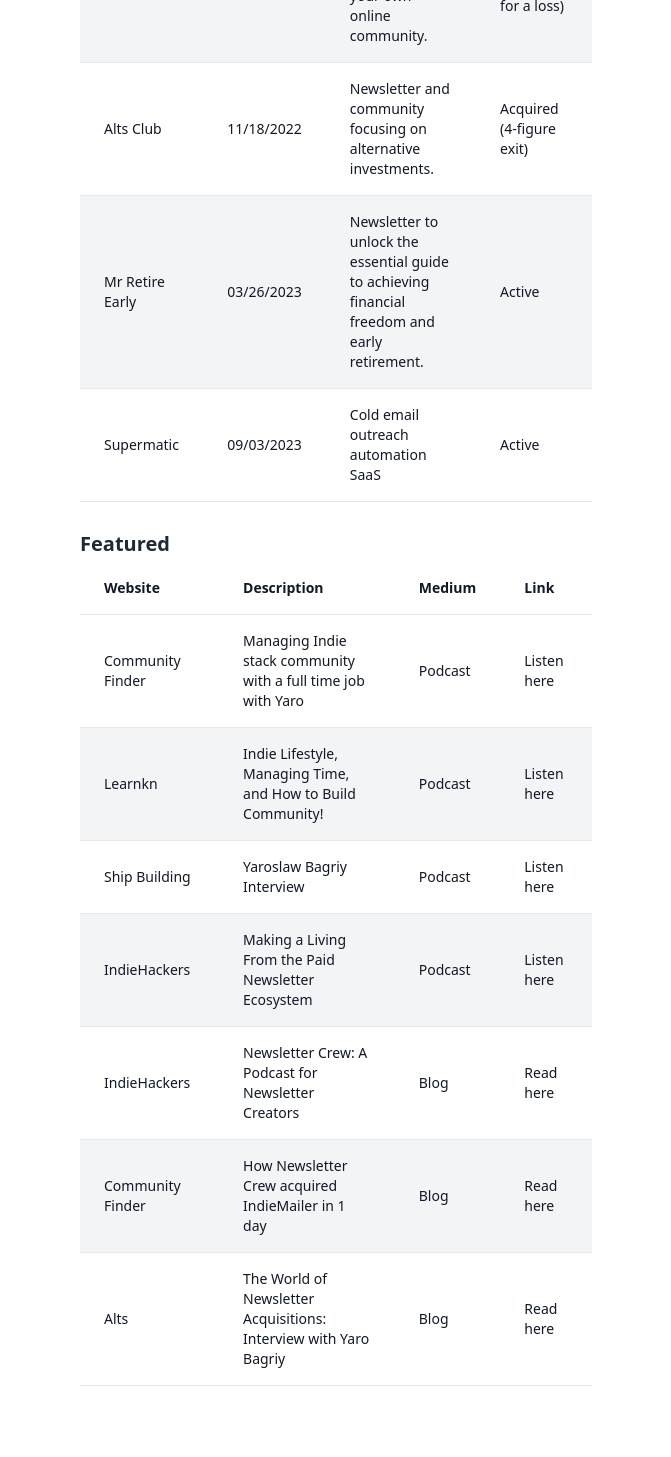
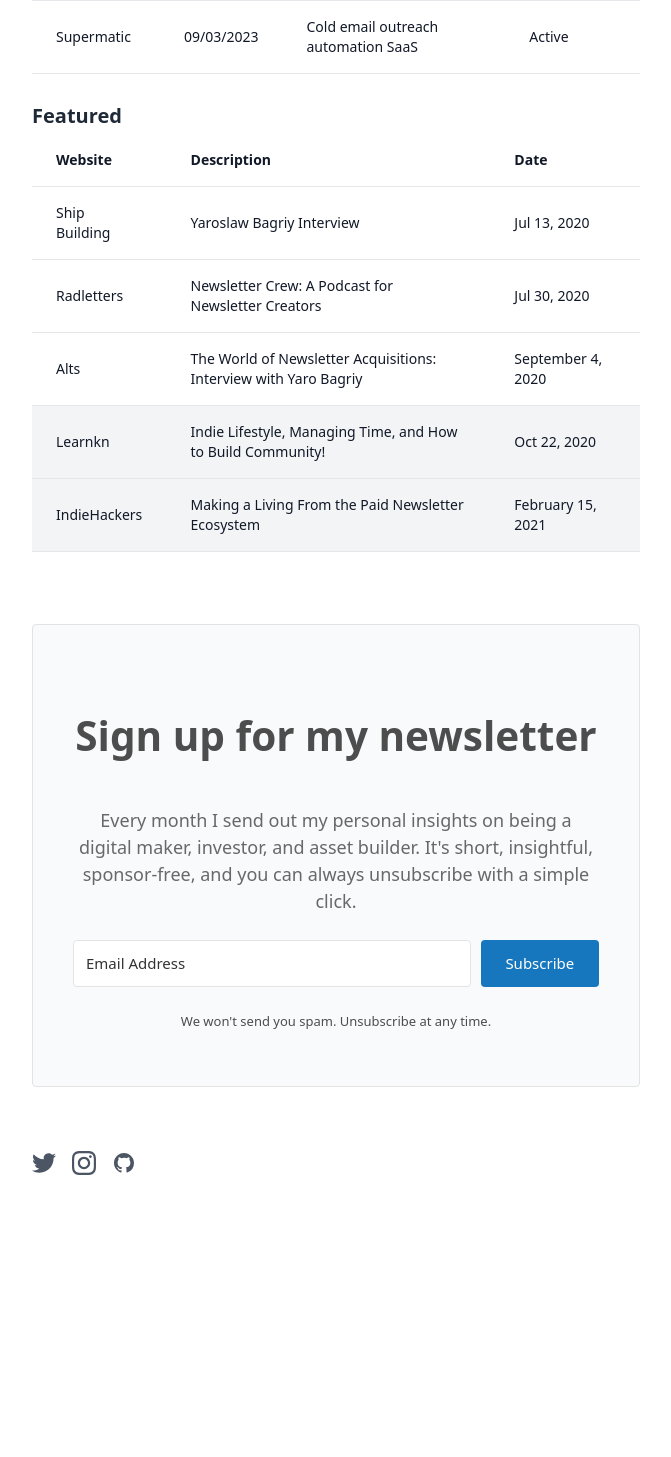
Before and after one commit to YaroslawBagriy/yarobagriy, a Next.js app: page / in a window 1280 px wide. Shown: the part 1200-2657 px from the top of the page, without its empty margins (304-975 px from the left). After the commit the page ends 2407 px from the top, so only its background shows below. Built offline with nearby package versions, Linux system fonts and the light colour scheme.

Commit message:
Finalized website and added Fathom script

```diff
--- a/src/app/layout.js
+++ b/src/app/layout.js
@@ -4,13 +4,16 @@
 const inter = Inter({ subsets: ['latin'] })
 
 export const metadata = {
-  title: 'Create Next App',
-  description: 'Generated by create next app',
+  title: 'Yaro Bagriy',
+  description: 'My personal website',
 }
 
 export default function RootLayout({ children }) {
   return (
     <html lang="en">
+      <head>
+        <script src="https://cdn.usefathom.com/script.js" data-site="TDRQDBKZ" defer></script>
+      </head>
       <body className={inter.className}>{children}</body>
     </html>
   )
--- a/src/app/page.js
+++ b/src/app/page.js
@@ -9,7 +9,7 @@
     <div className="flex flex-col flex-1 font-sans min-h-screen md:justify-center max-w-2xl mx-auto w-full text-gray-900">
       <Header siteTitle={"Yaro Bagriy"} />
 
-      <main className="flex flex-col flex-1 md:justify-center max-w-xl mx-auto px-4 py-8 md:p-8 w-full">
+      <main className="flex flex-col flex-1 md:justify-center max-w-4xl mx-auto px-4 py-8 md:p-8 w-full">
         <div className="text-center">
           <h1 className="text-2xl font-bold text-indigo-600 leading-none font-inter space-x-48">
             I create digital products and invest in income producing assets.
@@ -22,7 +22,7 @@
           <br />
           <p className="mt-1 text-base text-gray-700 leading-relaxed text-left font-body">
             My goal is to build enough income producing assets to fully sustain my lifestyle. A few of those
-            assets include SaaS projects, podcasts, newsletters, crypto, communities, real
+            assets include SaaS projects, podcasts, newsletters, crypto, real
             estate rentals, and a stock dividend portfolio.
           </p>
           <br />
@@ -30,6 +30,7 @@
             My non-work hobbies include triathlons, collecting Pokemon cards, traveling, poker, chess, MMA, and spending
             quality time with my family.
           </p>
+          <br />
           <br />
           <h2 className="text-xl font-bold text-gray-800 leading-none text-left">
             Projects
@@ -109,52 +110,34 @@
                       <tr>
                         <th scope="col" class="px-6 py-4">Website</th>
                         <th scope="col" class="px-6 py-4">Description</th>
-                        <th scope="col" class="px-6 py-4">Medium</th>
-                        <th scope="col" class="px-6 py-4">Link</th>
+                        <th scope="col" class="px-6 py-4">Date</th>
                       </tr>
                     </thead>
                     <tbody>
                       <tr class="border-b dark:border-neutral-500 no-scrollbar hover:bg-indigo-500 hover:text-white">
-                        <td class="whitespace-normal px-6 py-4">Community Finder</td>
-                        <td class="whitespace-normal px-6 py-4">Managing Indie stack community with a full time job with Yaro</td>
-                        <td class="whitespace-normal px-6 py-4">Podcast</td>
-                        <td class="whitespace-normal px-6 py-4"><a href="https://www.community-finder.co/podcasts/managing-indie-stack-community">Listen here</a></td>
+                        <td class="whitespace-normal px-6 py-4"><a href="https://podcasts.apple.com/us/podcast/18-yaroslaw-bagriy-interview/id1503184253?i=1000484640098">Ship Building</a></td>
+                        <td class="whitespace-normal px-6 py-4"><a href="https://podcasts.apple.com/us/podcast/18-yaroslaw-bagriy-interview/id1503184253?i=1000484640098">Yaroslaw Bagriy Interview</a></td>
+                        <td class="whitespace-normal px-6 py-4">Jul 13, 2020</td>
+                      </tr>
+                      <tr class="border-b dark:border-neutral-500 no-scrollbar hover:bg-indigo-500 hover:text-white">
+                        <td class="whitespace-normal px-6 py-4"><a href="https://www.radletters.com/blog/newsletter-crew-a-podcast-for-newsletter-creators">Radletters</a></td>
+                        <td class="whitespace-normal px-6 py-4"><a href="https://www.radletters.com/blog/newsletter-crew-a-podcast-for-newsletter-creators">Newsletter Crew: A Podcast for Newsletter Creators</a></td>
+                        <td class="whitespace-normal px-6 py-4">Jul 30, 2020</td>
+                      </tr>
+                      <tr class="border-b dark:border-neutral-500 no-scrollbar hover:bg-indigo-500 hover:text-white">
+                        <td class="whitespace-normal px-6 py-4"><a href="https://alternativeassets.club/an-interview-with-yaro-bigry/">Alts</a></td>
+                        <td class="whitespace-normal px-6 py-4"><a href="https://alternativeassets.club/an-interview-with-yaro-bigry/">The World of Newsletter Acquisitions: Interview with Yaro Bagriy</a></td>
+                        <td class="whitespace-normal px-6 py-4">September 4, 2020</td>
                       </tr>
                       <tr class="border-b bg-gray-100 dark:border-neutral-800 no-scrollbar hover:bg-indigo-500 hover:text-white">
-                        <td class="whitespace-normal px-6 py-4">Learnkn</td>
-                        <td class="whitespace-normal px-6 py-4">Indie Lifestyle, Managing Time, and How to Build Community!</td>
-                        <td class="whitespace-normal px-6 py-4">Podcast</td>
-                        <td class="whitespace-normal px-6 py-4"><a href="https://www.youtube.com/watch?v=6OezrHYCK5c">Listen here</a></td>
-                      </tr>
-                      <tr class="border-b dark:border-neutral-500 no-scrollbar hover:bg-indigo-500 hover:text-white">
-                        <td class="whitespace-normal px-6 py-4">Ship Building</td>
-                        <td class="whitespace-normal px-6 py-4">Yaroslaw Bagriy Interview</td>
-                        <td class="whitespace-normal px-6 py-4">Podcast</td>
-                        <td class="whitespace-normal px-6 py-4"><a href="https://podcasts.apple.com/us/podcast/18-yaroslaw-bagriy-interview/id1503184253?i=1000484640098">Listen here</a></td>
+                        <td class="whitespace-normal px-6 py-4"><a href="https://www.youtube.com/watch?v=6OezrHYCK5c">Learnkn</a></td>
+                        <td class="whitespace-normal px-6 py-4"><a href="https://www.youtube.com/watch?v=6OezrHYCK5c">Indie Lifestyle, Managing Time, and How to Build Community!</a></td>
+                        <td class="whitespace-normal px-6 py-4">Oct 22, 2020</td>
                       </tr>
                       <tr class="border-b bg-gray-100 dark:border-neutral-800 no-scrollbar hover:bg-indigo-500 hover:text-white">
-                        <td class="whitespace-normal px-6 py-4">IndieHackers</td>
-                        <td class="whitespace-normal px-6 py-4">Making a Living From the Paid Newsletter Ecosystem</td>
-                        <td class="whitespace-normal px-6 py-4">Podcast</td>
-                        <td class="whitespace-normal px-6 py-4"><a href="https://www.indiehackers.com/podcast/191-yaroslaw-bagriy-of-newsletter-crew">Listen here</a></td>
-                      </tr>
-                      <tr class="border-b dark:border-neutral-500 no-scrollbar hover:bg-indigo-500 hover:text-white">
-                        <td class="whitespace-normal px-6 py-4">IndieHackers</td>
-                        <td class="whitespace-normal px-6 py-4">Newsletter Crew: A Podcast for Newsletter Creators</td>
-                        <td class="whitespace-normal px-6 py-4">Blog</td>
-                        <td class="whitespace-normal px-6 py-4"><a href="https://www.radletters.com/blog/newsletter-crew-a-podcast-for-newsletter-creators">Read here</a></td>
-                      </tr>
-                      <tr class="border-b bg-gray-100 dark:border-neutral-800 no-scrollbar hover:bg-indigo-500 hover:text-white">
-                        <td class="whitespace-normal px-6 py-4">Community Finder</td>
-                        <td class="whitespace-normal px-6 py-4">How Newsletter Crew acquired IndieMailer in 1 day</td>
-                        <td class="whitespace-normal px-6 py-4">Blog</td>
-                        <td class="whitespace-normal px-6 py-4"><a href="https://www.community-finder.co/post/acquiring-a-communitys">Read here</a></td>
-                      </tr>
-                      <tr class="border-b dark:border-neutral-500 no-scrollbar hover:bg-indigo-500 hover:text-white">
-                        <td class="whitespace-normal px-6 py-4">Alts</td>
-                        <td class="whitespace-normal px-6 py-4">The World of Newsletter Acquisitions: Interview with Yaro Bagriy</td>
-                        <td class="whitespace-normal px-6 py-4">Blog</td>
-                        <td class="whitespace-normal px-6 py-4"><a href="https://alternativeassets.club/an-interview-with-yaro-bigry/">Read here</a></td>
+                        <td class="whitespace-normal px-6 py-4"><a href="https://www.indiehackers.com/podcast/191-yaroslaw-bagriy-of-newsletter-crew">IndieHackers</a></td>
+                        <td class="whitespace-normal px-6 py-4"><a href="https://www.indiehackers.com/podcast/191-yaroslaw-bagriy-of-newsletter-crew">Making a Living From the Paid Newsletter Ecosystem</a></td>
+                        <td class="whitespace-normal px-6 py-4">February 15, 2021</td>
                       </tr>
                     </tbody>
                   </table>
```
